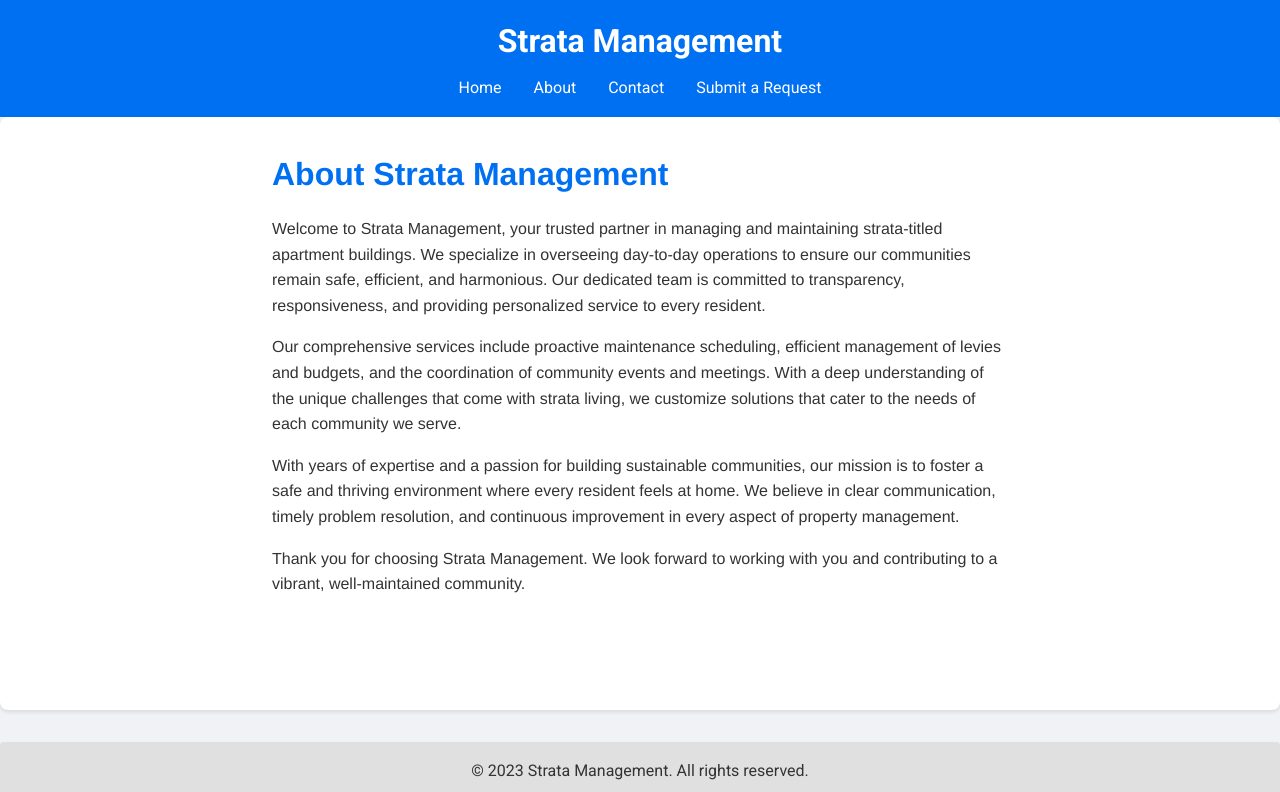
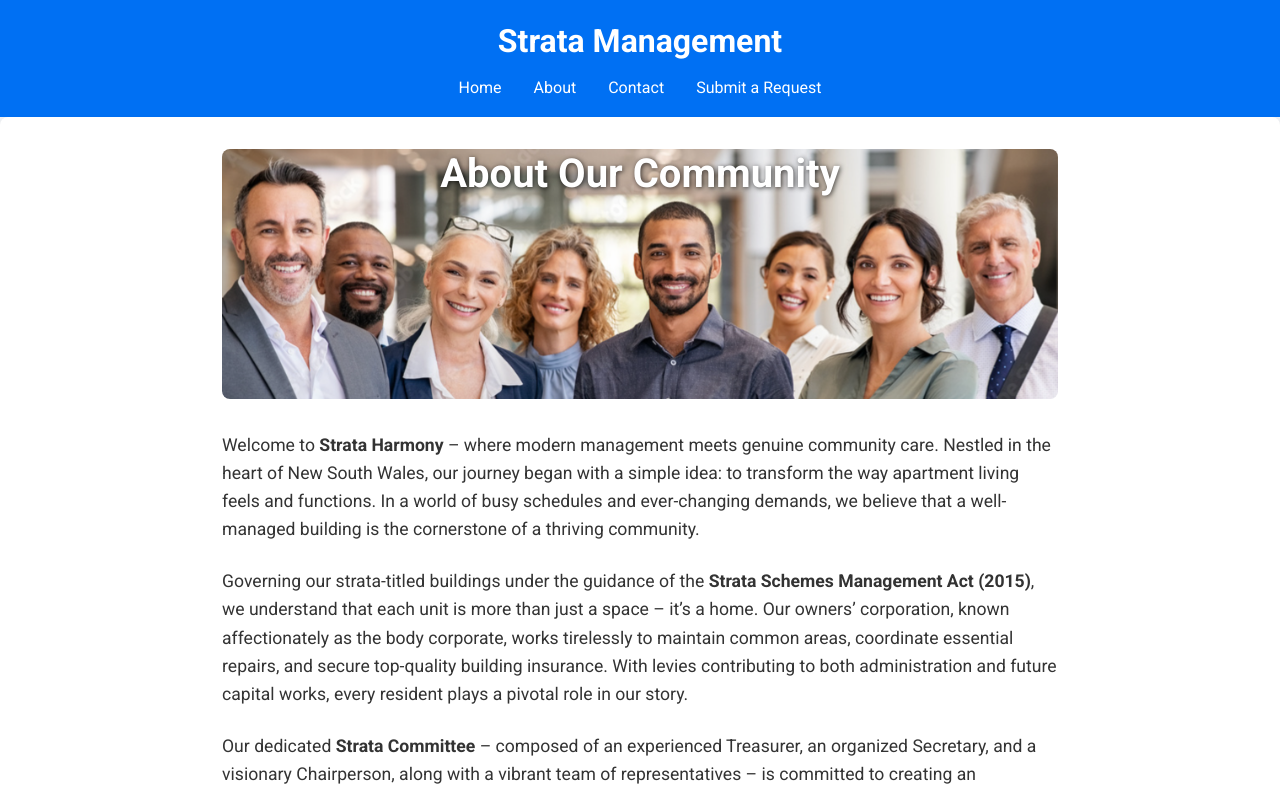
Before and after one commit to vsharma14-uni/INFO1111_TASK1, a Next.js app: page /about in a window 1280 px wide. Shown: the top 792 px of the page. Built offline with nearby package versions, Linux system fonts and the light colour scheme.

Commit message:
about us page

```diff
--- a/pages/about.js
+++ b/pages/about.js
@@ -5,19 +5,30 @@ export default function About() {
   return (
     <Layout>
       <div className={styles.aboutContainer}>
-        <h2>About Strata Management</h2>
+        {/* Hero Section */}
+        <section className={styles.hero}>
+          <h1 className={styles.heroTitle}>About Our Community</h1>
+        </section>
+
+        {/* Main Content Section */}
+        <section className={styles.content}>
           <p>
-          Welcome to Strata Management, your trusted partner in managing and maintaining strata-titled apartment buildings. We specialize in overseeing day-to-day operations to ensure our communities remain safe, efficient, and harmonious. Our dedicated team is committed to transparency, responsiveness, and providing personalized service to every resident.
+            Welcome to <strong>Strata Harmony</strong> – where modern management meets genuine community care. Nestled in the heart of New South Wales, our journey began with a simple idea: to transform the way apartment living feels and functions. In a world of busy schedules and ever-changing demands, we believe that a well-managed building is the cornerstone of a thriving community.
           </p>
           <p>
-          Our comprehensive services include proactive maintenance scheduling, efficient management of levies and budgets, and the coordination of community events and meetings. With a deep understanding of the unique challenges that come with strata living, we customize solutions that cater to the needs of each community we serve.
+            Governing our strata-titled buildings under the guidance of the{' '}
+            <strong>Strata Schemes Management Act (2015)</strong>, we understand that each unit is more than just a space – it’s a home. Our owners’ corporation, known affectionately as the body corporate, works tirelessly to maintain common areas, coordinate essential repairs, and secure top-quality building insurance. With levies contributing to both administration and future capital works, every resident plays a pivotal role in our story.
           </p>
           <p>
-          With years of expertise and a passion for building sustainable communities, our mission is to foster a safe and thriving environment where every resident feels at home. We believe in clear communication, timely problem resolution, and continuous improvement in every aspect of property management.
+            Our dedicated <strong>Strata Committee</strong> – composed of an experienced Treasurer, an organized Secretary, and a visionary Chairperson, along with a vibrant team of representatives – is committed to creating an environment where every voice is heard. Elected by our community, we continuously innovate to make life easier: from streamlined maintenance requests to creative community events that bring neighbors together.
           </p>
           <p>
-          Thank you for choosing Strata Management. We look forward to working with you and contributing to a vibrant, well-maintained community.
+            At Strata Harmony, we are not just about managing buildings; we are about nurturing a lifestyle where transparency, responsiveness, and a personal touch make all the difference. Imagine a place where modern technology meets the warmth of community spirit – that’s the home we’re building together.
           </p>
+          <p>
+            Thank you for trusting us to support your home and your lifestyle. We’re excited to journey forward together, shaping a brighter, more connected future for our entire community.
+          </p>
+        </section>
       </div>
     </Layout>
   );
--- a/styles/About.module.css
+++ b/styles/About.module.css
@@ -1,19 +1,36 @@
 /* styles/About.module.css */
 
 .aboutContainer {
-    max-width: 800px;
-    margin: 0 auto;
-    padding: 2rem;
-    line-height: 1.6;
-    font-family: 'Helvetica Neue', Arial, sans-serif;
-  }
+  max-width: 900px;
+  margin: 0 auto;
+  padding: 2rem;
+}
 
-  .aboutContainer h2 {
-    margin-bottom: 1rem;
-    font-size: 2rem;
-    color: #0070f3;
-  }
+/* Example: About.module.css */
 
-  .aboutContainer p {
-    margin-bottom: 1rem;
-  }
+.hero {
+  background: url('/images/team.png') center/cover no-repeat;
+  height: 250px;
+  position: relative; /* so child absolutely positioned elements are relative to this container */
+  border-radius: 8px;
+  margin-bottom: 2rem;
+}
+
+.heroTitle {
+  position: absolute;             /* overlay text absolutely within .hero */
+  left: 50%;                      /* horizontally center */
+  top: 10%;                       /* shift upward (less than 50% = above center) */
+  transform: translate(-50%, -50%);
+  color: #fff;
+  font-size: 2.5rem;
+  text-shadow: 1px 1px 5px rgba(0, 0, 0, 0.7);
+}
+
+
+/* Main Content Styling */
+.content p {
+  margin-bottom: 1.5rem;
+  line-height: 1.6;
+  font-size: 1.1rem;
+  color: #333;
+}
```
Also changed, not shown: public/images/team.png (added). Lines whose indentation alone changed are shown as unchanged.
